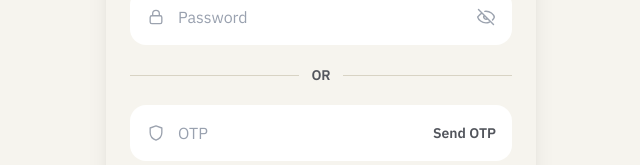
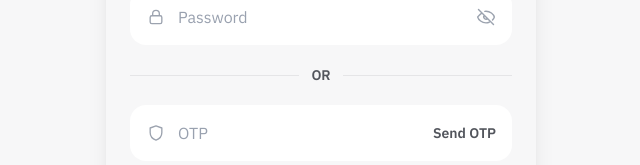
Before and after one commit to Hackotber-26/T06-HopSync, a React (Vite) app in the folder frontend/: page / in a window 1280 px wide. Shown: the part 395-560 px from the top of the page, without its empty margins (319-959 px from the left). Built offline with nearby package versions, Linux system fonts and the light colour scheme.

Commit message:
updates in frontend

```diff
--- a/frontend/src/index.css
+++ b/frontend/src/index.css
@@ -1,10 +1,10 @@
 @import "tailwindcss";
 
 /*
-  Ridify design tokens — grounded in Bengaluru transit signage:
-  warm paper background, an ink-navy chrome, transit-amber for the one
-  thing worth tapping, and desaturated metro-line colors used only as
-  small identifiers, never as the page accent.
+  Ridify design tokens — near-white background and cards, an ink-navy
+  chrome, transit-amber for the one thing worth tapping, and desaturated
+  metro-line colors used only as small identifiers, never as the page
+  accent.
 */
 @theme {
   --font-display: "Space Grotesk", ui-sans-serif, system-ui, sans-serif;
@@ -13,9 +13,9 @@
 
   --color-ink: #14171c;
   --color-ink-soft: #52555c;
-  --color-paper: #f6f4ee;
-  --color-paper-raised: #fffdf8;
-  --color-rule: #d8d3c4;
+  --color-paper: #f7f7f8;
+  --color-paper-raised: #ffffff;
+  --color-rule: #e5e5e7;
   --color-signal: #ffc43d;
   --color-signal-ink: #3a2a00;
   --color-transit-green: #1f8a5f;
```
